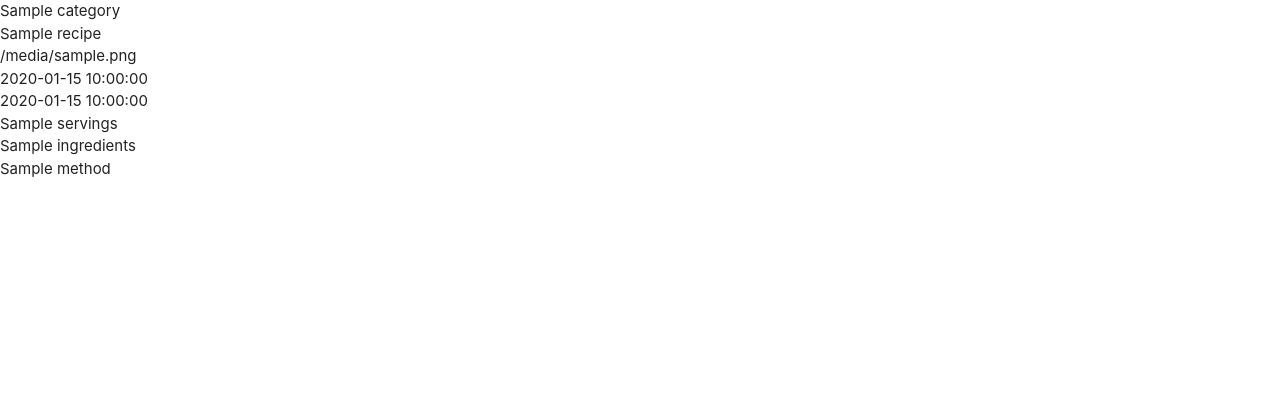
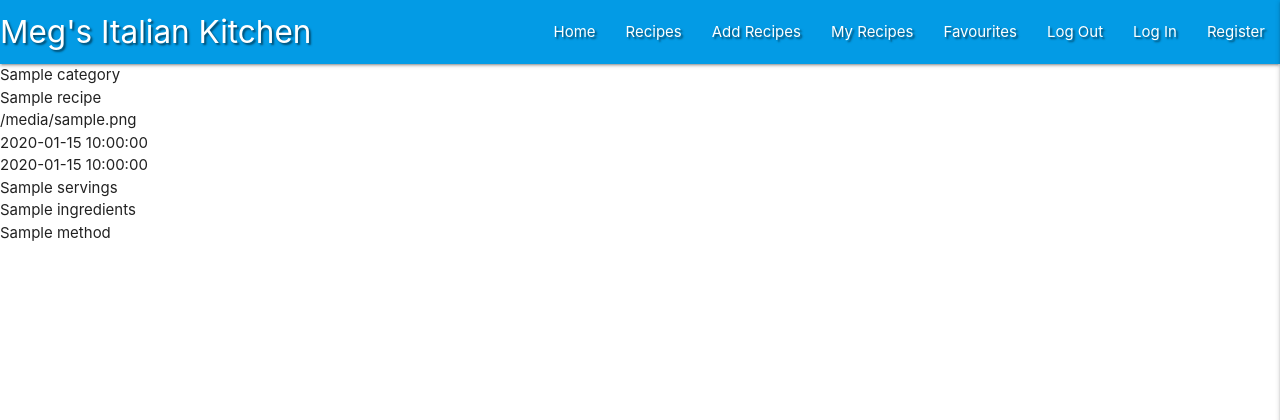
Before and after one commit to Medusas71/Megs-Italian-Kitchen, a Flask app: page / in a window 1280 px wide. Shown: the top 420 px of the page. Run offline with Flask 2, Linux system fonts and the light colour scheme; a database or web service that is not in the repository returns one stand-in record (values such as "Sample title"); some libraries are stand-ins or nearby versions.

Commit message:
Add Materialize Navbar and Sidenav - Not styled

```diff
--- a/static/css/style.css
+++ b/static/css/style.css
@@ -0,0 +1,3 @@
+.text-shadow {
+    text-shadow: 2px 2px 2px rgba(0, 0, 0, 0.5)
+}
--- a/static/js/script.js
+++ b/static/js/script.js
@@ -0,0 +1,3 @@
+$(document).ready(function(){
+    $('.sidenav').sidenav({edge: "right"});
+  });
--- a/templates/base.html
+++ b/templates/base.html
@@ -8,7 +8,8 @@
 
     <!-- Stylesheets -->
     <link rel="stylesheet" href="https://cdnjs.cloudflare.com/ajax/libs/font-awesome/5.15.1/css/all.min.css"
-        integrity="sha512-+4zCK9k+qNFUR5X+cKL9EIR+ZOhtIloNl9GIKS57V1MyNsYpYcUrUeQc9vNfzsWfV28IaLL3i96P9sdNyeRssA==" crossorigin="anonymous" referrerpolicy="no-referrer" type="text/css"/>
+        integrity="sha512-+4zCK9k+qNFUR5X+cKL9EIR+ZOhtIloNl9GIKS57V1MyNsYpYcUrUeQc9vNfzsWfV28IaLL3i96P9sdNyeRssA==" crossorigin="anonymous"
+        referrerpolicy="no-referrer" type="text/css"/>
     <link rel="stylesheet" href="https://cdnjs.cloudflare.com/ajax/libs/materialize/1.0.0/css/materialize.min.css" type="text/css">
     <link rel="stylesheet" href="{{ url_for('static', filename='css/style.css') }}" type="text/css">
     {% block styles %}
@@ -18,6 +19,39 @@
     <title>Meg's Italian Kitchen</title>
 </head>
 <body>
+
+    <header>
+        <!-- top navbar -->
+        <nav class="nav-extended text-shadow light-blue darken-1">
+            <div class="nav-wrapper">
+                <a href="{{ url_for('get_recipes') }}" class="brand-logo">Meg's Italian Kitchen</a>
+                <a href="#" data-target="mobile-demo" class="sidenav-trigger right"><i class="fas fa-bars"></i></a>
+                <ul class="right hide-on-med-and-down">
+                    <li><a href="{{ url_for('get_recipes') }}">Home</a></li>
+                    <li><a href="#">Recipes</a></li>
+                    <li><a href="#">Add Recipes</a></li>
+                    <li><a href="#">My Recipes</a></li>
+                    <li><a href="#">Favourites</a></li>
+                    <li><a href="#">Log Out</a></li>
+                    <li><a href="#">Log In</a></li>
+                    <li><a href="#">Register</a></li>
+                </ul>
+            </div>
+        </nav>
+
+        <!-- mobile sidenav -->
+        <ul class="sidenav" id="mobile-demo">
+            <li><h4 class="center-align light-blue-text text-darken-4">Meg's Italian Kitchen</h4>
+            <li><a href="{{ url_for('get_recipes') }}">Home</a></li>
+            <li><a href="#">Recipes</a></li>
+            <li><a href="#">Add Recipes</a></li>
+            <li><a href="#">My Recipes</a></li>
+            <li><a href="#">Favourites</a></li>
+            <li><a href="#">Log Out</a></li>
+            <li><a href="#">Log In</a></li>
+            <li><a href="#">Register</a></li>
+        </ul>
+    </header>
 
     {% block content %}
     {% endblock %}
```
